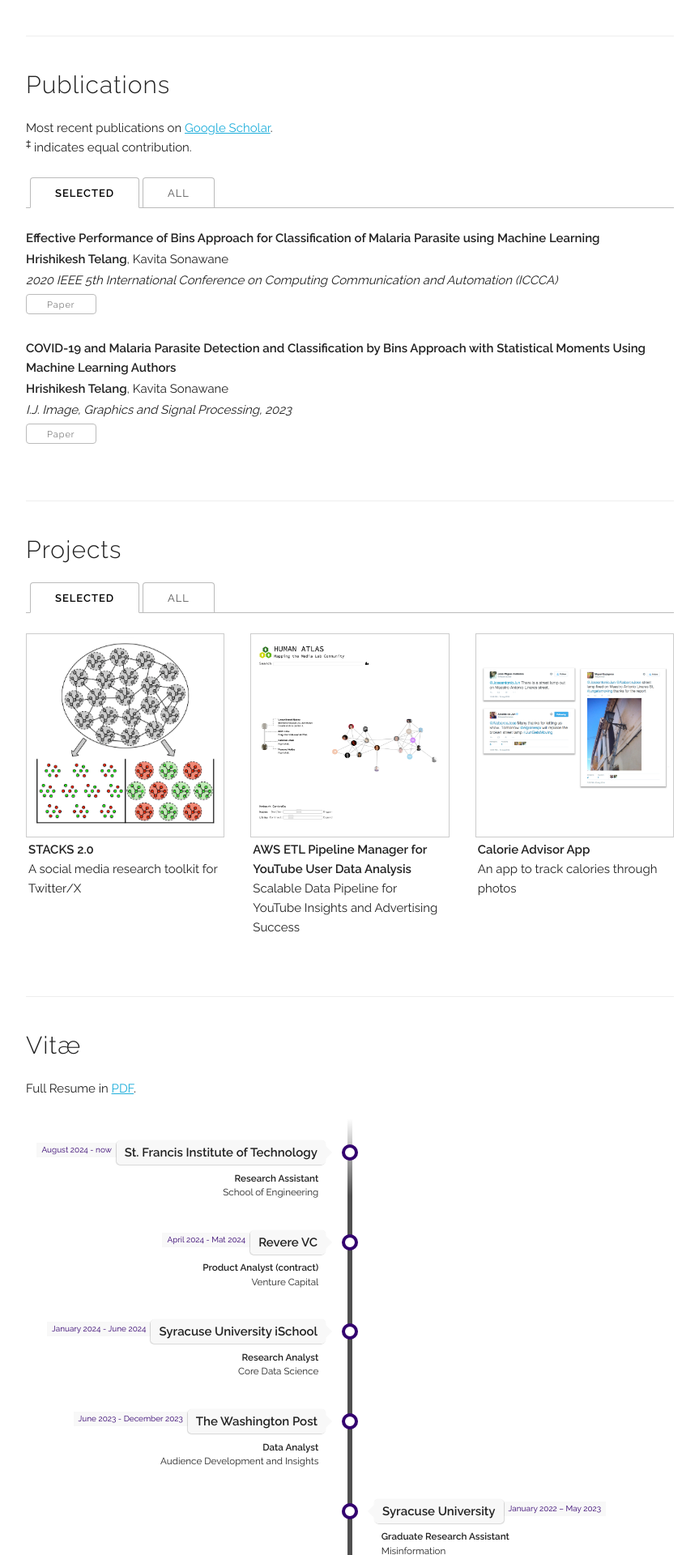
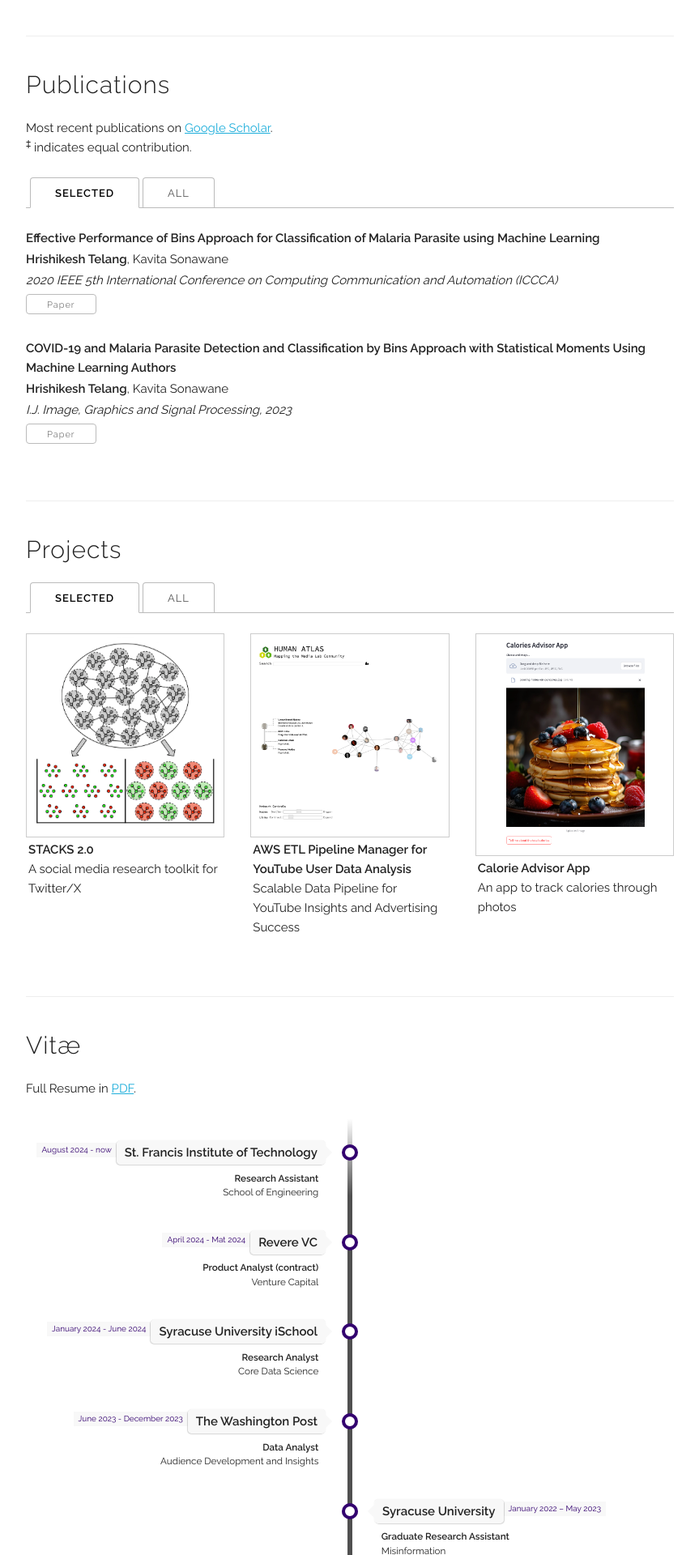
Before and after one commit to hrishitelang/hrishitelang.github.io, a Jekyll site: the page built from index.html, in a window 1280 px wide. Shown: the part 925-2845 px from the top of the page at 81% size, without its empty margins (208-1071 px from the left). Built offline with Jekyll 4.4.1, drawn with Linux system fonts in a browser that asks for light colours; some web fonts are replaced.

Commit message:
made changes

```diff
--- a/_data/projects.yaml
+++ b/_data/projects.yaml
@@ -13,7 +13,7 @@
 
   - title: "Calorie Advisor App"
     subtitle: "An app to track calories through photos"
-    thumbnail: "assets/projects/2015_jun/thumbnail.png"
+    thumbnail: "assets/projects/2024_calorie_advisor/thumbnail.png"
     url: "projects/2024_calorie_advisor.html"
     selected: y
 
```
Also changed, not shown: assets/projects/2024_calorie_advisor/Screenshot 2024-11-05 at 7.39.27 PM.png (added), assets/projects/2024_calorie_advisor/thumbnail.png (added), 2 other files.
